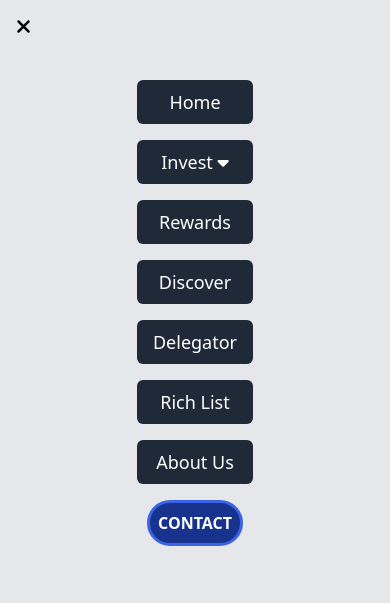
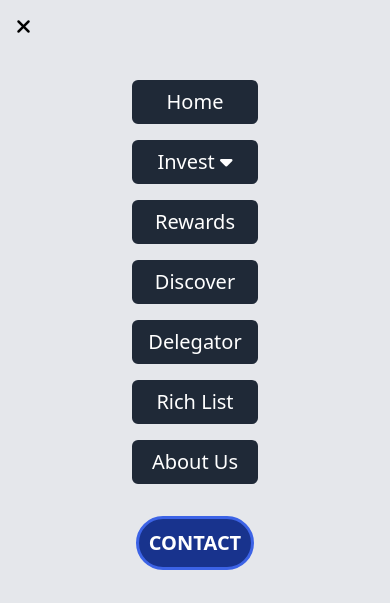
Before and after one commit to toushik018/demo-project, a plain HTML site: page rewards.html in a window 390 px wide. Both pictures are taken after a click on the button 24 px from the left and 28 px from the top of the page. Drawn offline with nearby package versions, Linux system fonts and the light colour scheme.

Commit message:
made responsive

```diff
--- a/button.css
+++ b/button.css
@@ -1,5 +1,5 @@
 .button {
-    padding: 8px;
+    padding: 10px;
     text-align: center;
     color: #000;
     text-transform: uppercase;
--- a/navbar.html
+++ b/navbar.html
@@ -71,40 +71,42 @@
             </button>
             <ul class="space-y-4 text-center">
                 <li><a href="index.html"
-                        class="hover:text-blue-400 text-white text-lg bg-gray-800 py-2 px-4 rounded-md block">Home</a>
+                        class="hover:text-blue-400 text-white text-xl bg-gray-800 py-2 px-4 rounded-md block">Home</a>
                 </li>
                 <li class="relative group">
-                    <a href="#" class="hover:text-blue-400 text-white text-lg bg-gray-800 py-2 px-4 rounded-md block"
+                    <a href="#" class="hover:text-blue-400 text-white text-xl bg-gray-800 py-2 px-4 rounded-md block"
                         id="productBtnMobile">Invest <i class="fas fa-caret-down"></i>  </a>
                     <!-- Dropdown Content -->
                     <ul id="productDropdownMobile"
                         class="absolute top-10 left-2/3 -translate-x-1/2 bg-blue-200 py-2 px-4 border border-gray-600 rounded-md hidden opacity-0 transform scale-95 group-hover:opacity-100 group-hover:scale-100 transition-all duration-300 shadow-2xl">
                         <li><a href="#"
-                                class="hover:text-blue-400 text-black whitespace-nowrap p-1 mb-2 rounded-md block">Buy
+                                class="hover:text-blue-400 text-black whitespace-nowrap p-1 mb-2 rounded-md block text-lg font-semibold">Buy
                                 Panda</a>
                         </li>
                         <li><a href="#"
-                                class="hover:text-blue-400 text-black whitespace-nowrap p-1 rounded-md block">Delegate</a>
+                                class="hover:text-blue-400 text-black whitespace-nowrap p-1 rounded-md block text-lg font-semibold">Delegate</a>
                         </li>
                     </ul>
                 </li>
                 <li><a href="rewards.html"
-                        class="hover:text-blue-400 text-white text-lg bg-gray-800 py-2 px-4 rounded-md block">Rewards</a>
+                        class="hover:text-blue-400 text-white text-xl bg-gray-800 py-2 px-4 rounded-md block">Rewards</a>
                 </li>
                 <li><a href="discover.html"
-                        class="hover:text-blue-400 text-white text-lg bg-gray-800 py-2 px-4 rounded-md block">Discover</a>
+                        class="hover:text-blue-400 text-white text-xl bg-gray-800 py-2 px-4 rounded-md block">Discover</a>
                 </li>
                 <li><a href="delegator.html"
-                        class="hover:text-blue-400 text-white text-lg bg-gray-800 py-2 px-4 rounded-md block">Delegator</a>
+                        class="hover:text-blue-400 text-white text-xl bg-gray-800 py-2 px-4 rounded-md block">Delegator</a>
                 </li>
                 <li><a href="richList.html"
-                        class="hover:text-blue-400 text-white text-lg bg-gray-800 py-2 px-4 rounded-md block">Rich
+                        class="hover:text-blue-400 text-white text-xl bg-gray-800 py-2 px-4 rounded-md block">Rich
                         List</a></li>
                 <li><a href="#"
-                        class="hover:text-blue-400 text-white text-lg bg-gray-800 py-2 px-4 rounded-md block">About
+                        class="hover:text-blue-400 text-white text-xl bg-gray-800 py-2 px-4 rounded-md block">About
                         Us</a></li>
             </ul>
-            <div class="lg:hidden button button-style text-md mt-4">Contact</div>
+
+
+            <div class="lg:hidden button button-style text-xl mt-8">Contact</div>
         </div>
     </div>
 
@@ -122,6 +124,10 @@
             mobileMenu.classList.add("opacity-0", "translate-y-[-10px]");
             mobileMenu.classList.add("hidden");
         });
+
+
+
+
 
         // Use JavaScript to handle hover effect for the "Invest" link
         document.getElementById("productBtnMobile").addEventListener("mouseenter", function () {
```
Also changed, not shown: index.html (+5 -3 lines).
